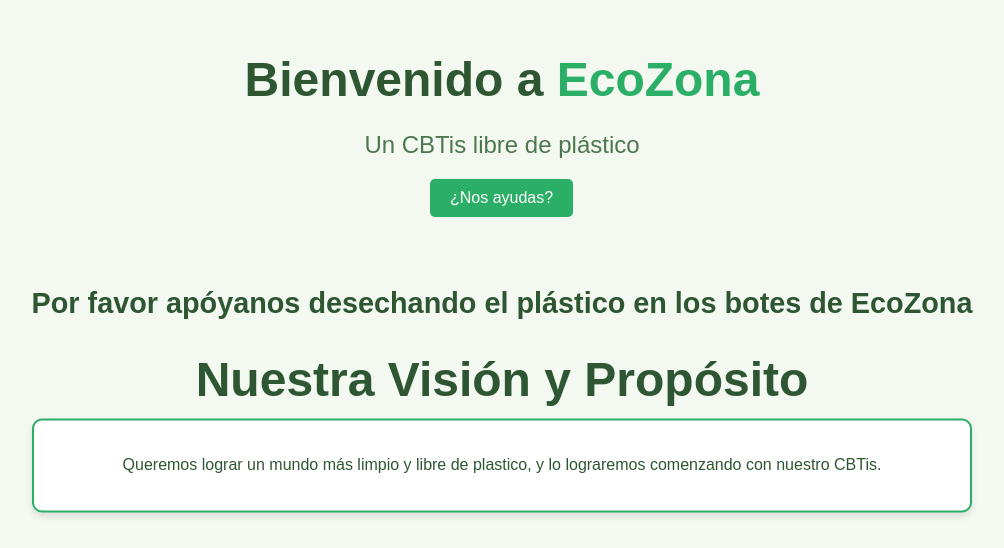
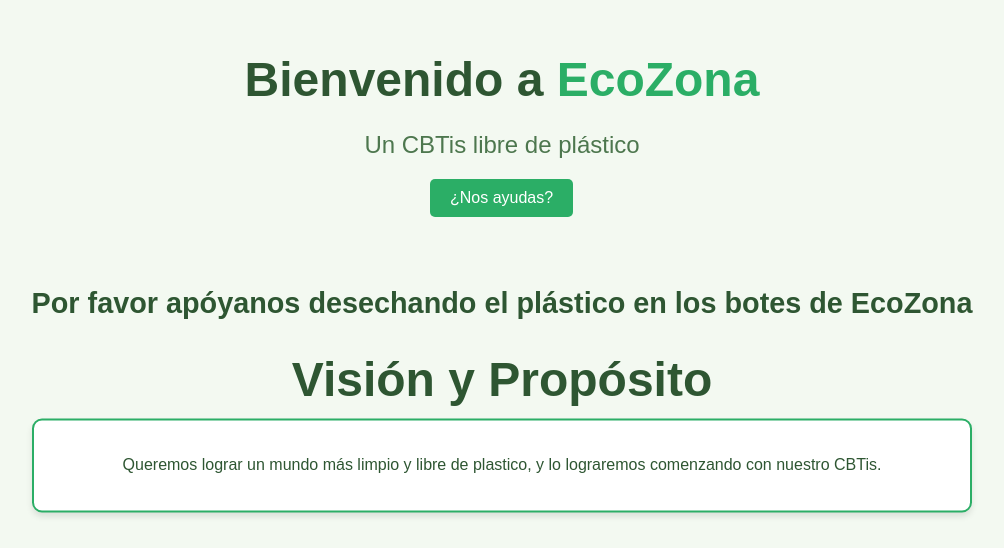
Before and after one commit to Ecozona/Ecozona.github.io, a plain HTML site: page index.html in a window 1280 px wide. Both pictures are taken after a click on the button "¿Nos ayudas?". Shown: the top 548 px of the page, without its empty margins (138-1142 px from the left). Drawn offline with Linux system fonts and the light colour scheme.

Commit message:
Update index.html

```diff
--- a/index.html
+++ b/index.html
@@ -17,7 +17,7 @@
 
     <div id="main-content" class="hidden screen">
         <h2>Por favor apóyanos desechando el plástico en los botes de EcoZona</h2>
-        <h1>Nuestra Visión y Propósito</h1>
+        <h1>Visión y Propósito</h1>
         <div class="floating-block">
             <p>Queremos lograr un mundo más limpio y libre de plastico, y lo lograremos comenzando con nuestro CBTis.</p>
         </div>
```
